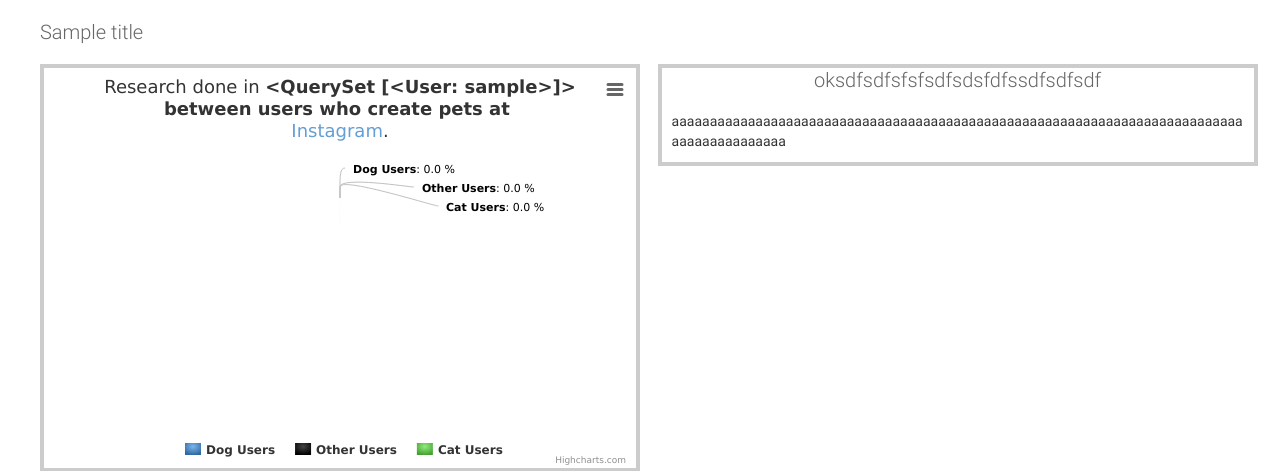
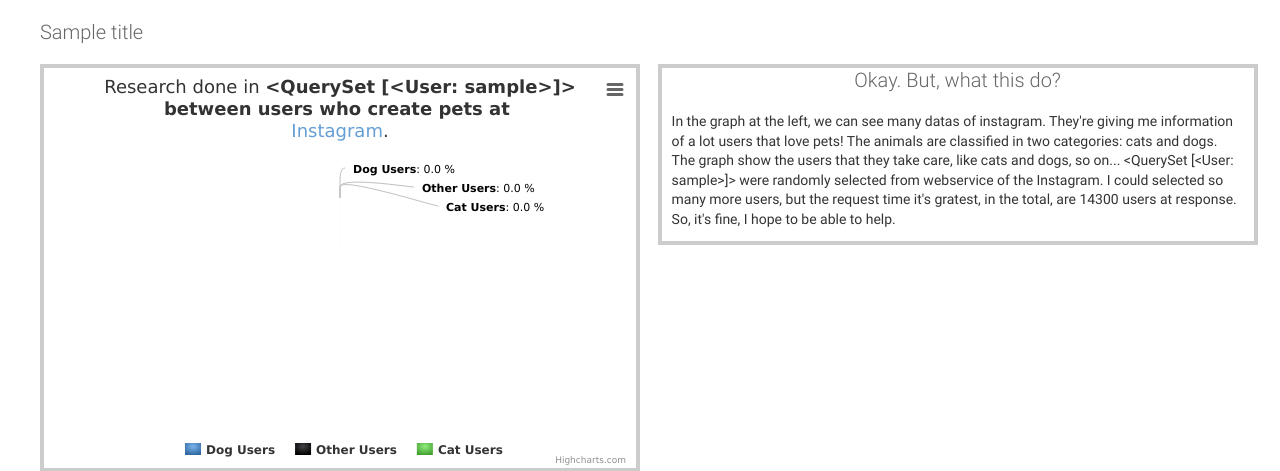
Before and after one commit to rustoceans/consuming-instagram, a Django app: template consuming_instagram/core/templates/core/graph.html in a window 1280 px wide. Shown: the part 48-519 px from the top of the page. Run offline with Django 3.2, Linux system fonts and the light colour scheme; tables that the repository leaves empty hold one stand-in row (values such as "Sample post"); the template is opened without the code that fills it: values that come from a table or form of the project are taken from there, most other values are stand-ins (such as "Sample title", 1, 10 or a date in 2020); some libraries are stand-ins or nearby versions.

Commit message:
description graph

```diff
--- a/consuming_instagram/core/templates/core/graph.html
+++ b/consuming_instagram/core/templates/core/graph.html
@@ -85,8 +85,11 @@
 <div class="app-instagram module">
 <div id="chart" style="min-width: 510px; height: 400px; max-width: 600px; margin: 0 auto"></div>
 <div id="desc">
-    <h1>oksdfsdfsfsfsdfsdsfdfssdfsdfsdf</h1>
-    <p>aaaaaaaaaaaaaaaaaaaaaaaaaaaaaaaaaaaaaaaaaaaaaaaaaaaaaaaaaaaaaaaaaaaaaaaaaaaaaaaaaaaaaaaaaa</p>
+    <h1>Okay. But, what this do?</h1>
+    <p>In the graph at the left, we can see many datas of instagram. They're giving me information of a lot users that love pets! The animals are classified in two categories: cats and dogs.
+    The graph show the users that they take care, like cats and dogs, so on...
+    {{all_users}} were randomly selected from webservice of the Instagram. I could selected so many more users, but the request time it's gratest, in the total, are 14300 users at response. So, it's fine, I hope to be able to help.
+    </p>
 </div>
 </div>
 </div>
```
